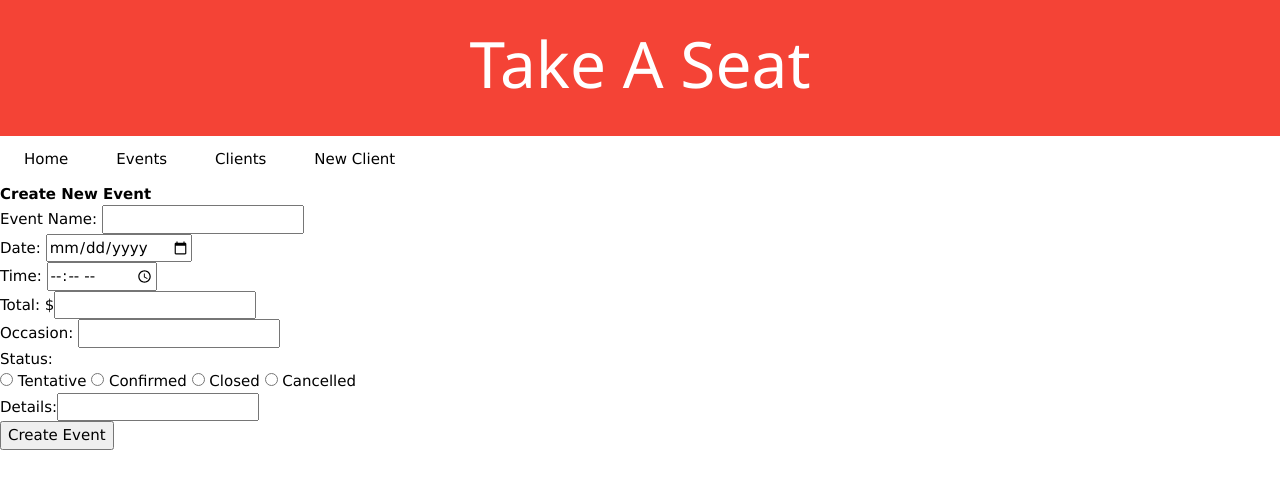
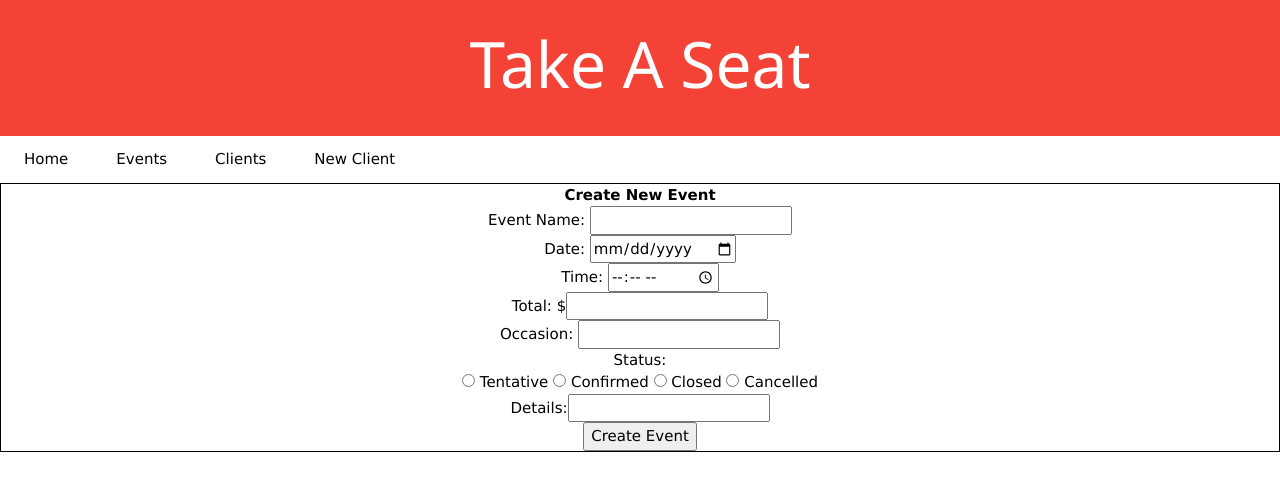
Before and after one commit to talryan/eventplanner-frontend, a React (Create React App) app: page /events/new in a window 1280 px wide. Shown: the top 490 px of the page. Built offline with nearby package versions, Linux system fonts and the light colour scheme; no server answers.

Commit message:
Reformatting Client Event Show

```diff
--- a/src/App.css
+++ b/src/App.css
@@ -1,3 +1,22 @@
 li{
     list-style-type: none;
 }
+
+.client-show {
+    left: 30px;
+    text-align: center;
+    border: 1px black solid;
+}
+
+.Event-Form {
+    text-align: center;
+    border: 1px black solid;
+}
+
+.radio {
+    display: block;
+    width: 1em;
+    height: 1em;
+    border-radius: 50%;
+    border: 0.1em solid currentColor;
+}
--- a/src/components/clients/Client.js
+++ b/src/components/clients/Client.js
@@ -7,10 +7,10 @@ import { connect } from 'react-redux'
         state = {
             id: parseInt(this.props.routeInfo.match.params.id),
             showEvent: false
-
         }
 
         client = () => this.props.clients.find(c => c.id === this.state.id)
+
         events = () => {
             return  this.props.events.filter(event => event.client_id === this.state.id)
         }
@@ -22,14 +22,14 @@ import { connect } from 'react-redux'
         }
 
         mapEvents = () => {
-
             if (this.events().length === 0) {
                 return <h1> No Events</h1>
             }
             else {
                  return this.events().map(event => {
                     return <div>
-                <Link to= {`${this.props.routeInfo.match.url}/events/${event.id}`}> {event.event_name}</Link> <br />
+
+                    <h3> <Link to= {`${this.props.routeInfo.match.url}/events/${event.id}`}> {event.event_name}</Link> </h3><br />
                     </div>
             }
             )
@@ -39,17 +39,16 @@ import { connect } from 'react-redux'
         render() {
         return (
             <div className='client-show'>
-            <div>
-                <h2> Contact Infomation</h2>
-                   <h3>  First Name: </h3><h4>{this.client().first_name} </h4>
-                   <h3>  Last Name: </h3><h4>{this.client().last_name} <br /></h4>
-                   <h3> Email:</h3><h4> {this.client().email}<br /></h4>
-                   <h3> Phone Number:</h3><h4> {this.client().phone_number}<br /></h4>
-                   <h3>  Company:</h3><h4> {this.client().company}</h4>
-                  <h2>Events:</h2>
+
+                    <h2> <strong>Contact Infomation:</strong></h2>
+                    <h3> <strong>Name:</strong> {this.client().first_name} {this.client().last_name} </h3>
+                    <h3> <strong>Email:</strong> {this.client().email} </h3>
+                    <h3> <strong>Phone Number:</strong> {this.client().phone_number}</h3>
+                    <h3><strong>Company:</strong> </h3><h4> {this.client().company}</h4>
+                    <h2><strong>Events:</strong></h2>
 
                     {this.mapEvents()}
-               </div>
+
 
 
 
--- a/src/components/clients/ClientForm.js
+++ b/src/components/clients/ClientForm.js
@@ -23,7 +23,13 @@ class ClientForm extends Component {
     handleSubmit = e => {
         e.preventDefault()
         this.props.addClient(this.state)
-        e.target.reset()
+       this.setState({
+        first_name: '',
+        last_name: '',
+        phone_number: '',
+        email: '',
+        company_name: ''
+       })
     }
 
     render() {
--- a/src/components/events/ClientEvent.js
+++ b/src/components/events/ClientEvent.js
@@ -13,6 +13,7 @@ class ClientEvent extends React.Component {
                 Name: {event.event_name} <br />
                 Date: {DisplayDate(event.date)}  <br />
                 Time: {event.time} <br />
+                Total: {event.total}<br />
                 Status: {event.status} <br />
                 Occasion: {event.classification} <br />
                 Details: {event.details}
--- a/src/components/events/EventForm.js
+++ b/src/components/events/EventForm.js
@@ -40,7 +40,7 @@ class EventForm extends Component {
 
     render() {
         return (
-            <form onSubmit={this.handleSubmit}>
+            <form className= "Event-Form" onSubmit={this.handleSubmit}>
                 <strong> Create New Event </strong> <br/>
                 <label>Event Name: </label>
                 <input type='text' value={this.state.event_name} onChange={this.handleChange} name='event_name' required/>
@@ -64,10 +64,10 @@ class EventForm extends Component {
 
                 <label>Status: </label>
                 <br/>
-                    <input type='radio' value={"Tentative"} checked={this.state.status === "Tentative"} onChange={this.handleChange} name='status'/> <label> Tentative </label>
-                    <input type='radio' value={"Confirmed"} checked={this.state.status === "Confirmed"} onChange={this.handleChange} name='status'/> <label> Confirmed </label>
-                    <input type='radio' value={"Closed"} checked={this.state.status === "Closed"} onChange={this.handleChange} name='status'/> <label> Closed </label>
-                    <input type='radio' value={"Cancelled"} checked={this.state.status === "Cancelled"} onChange={this.handleChange} name='status'/> <label> Cancelled </label>
+                    <input type='radio' className = 'tentative-selection' value={"Tentative"} checked={this.state.status === "Tentative"} onChange={this.handleChange} name='status'/> <label> Tentative </label>
+                    <input type='radio' className = 'confirmed-selection' value={"Confirmed"} checked={this.state.status === "Confirmed"} onChange={this.handleChange} name='status'/> <label> Confirmed </label>
+                    <input type='radio' className = 'closed-selection' value={"Closed"} checked={this.state.status === "Closed"} onChange={this.handleChange} name='status'/> <label> Closed </label>
+                    <input type='radio' className = 'cancelled-selection' value={"Cancelled"} checked={this.state.status === "Cancelled"} onChange={this.handleChange} name='status'/> <label> Cancelled </label>
                 <br/>
 
                 <label>Details:</label>
```
Lines whose indentation alone changed are shown as unchanged.
